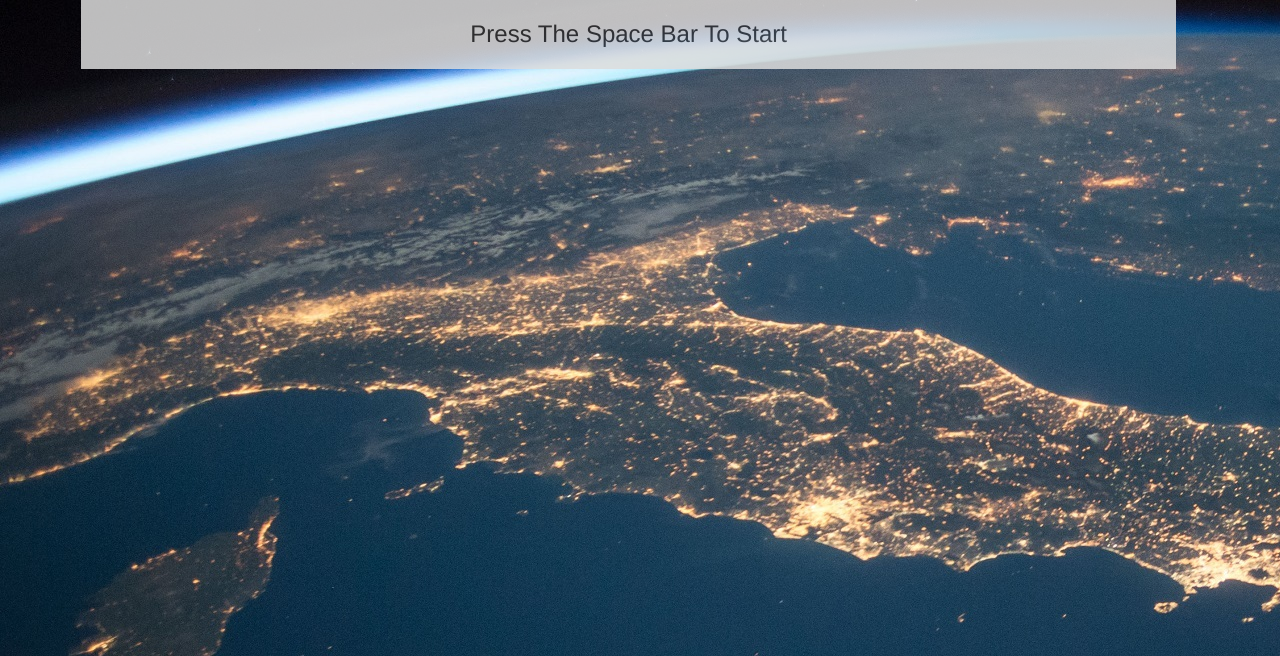
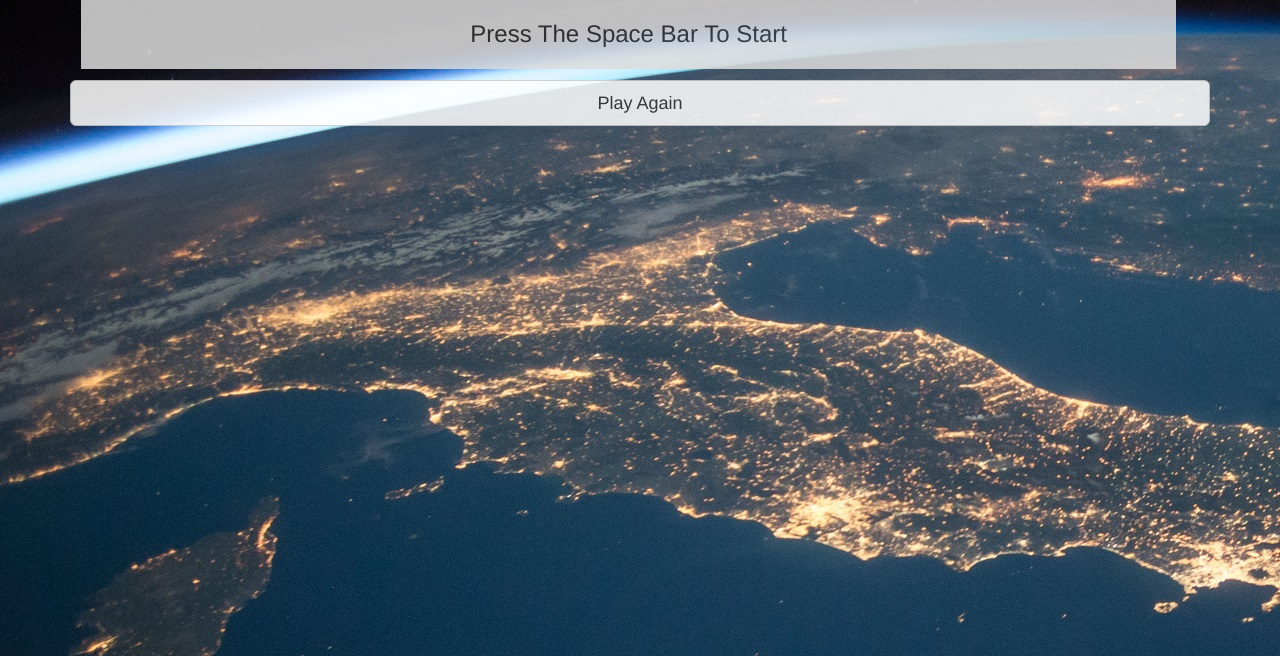
Before and after one commit to zmou21/TriviaGame_Basic, a plain HTML site: page index.html in a window 1280 px wide. Shown: the part 144-800 px from the top of the page. Drawn offline with nearby package versions, Linux system fonts and the light colour scheme.

Commit message:
added play again button

```diff
--- a/index.html
+++ b/index.html
@@ -29,6 +29,9 @@
 				<div id="button">
 					<button  class="btn btn-default btn-lg btn-block" type="submit" id="click">Submit</button>
 				</div>
+				<div id="repeat">
+					<button  class="btn btn-default btn-lg btn-block" type="submit" id="play">Play Again</button>
+				</div>
 			</div>
 		</div>
 		<div class="row">
```
